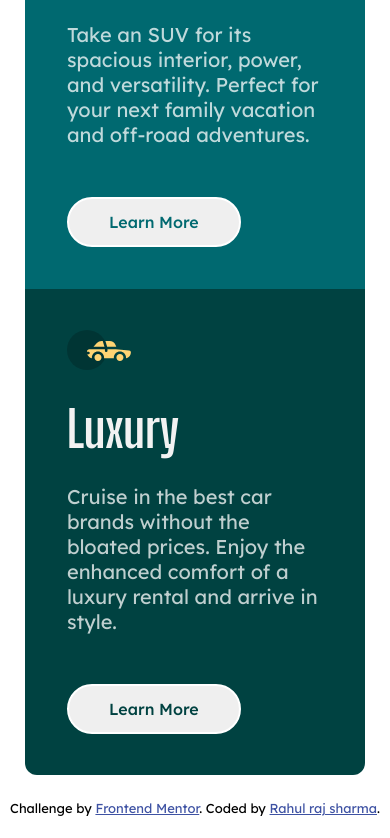
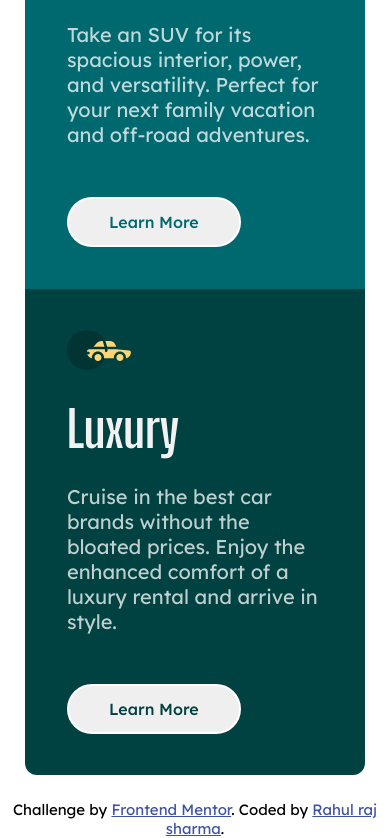
Before and after one commit to rahulrajsharma1351/3-column-preview-card, a plain HTML site: page index.html in a window 390 px wide. Shown: the part 660-1498 px from the top of the page. Before the commit the page ends 1476 px from the top, so only its background shows below. Drawn offline with Linux system fonts and the light colour scheme.

Commit message:
Update style.css

```diff
--- a/style.css
+++ b/style.css
@@ -117,8 +117,4 @@ body {
     .card p {
         font-size: 20px;
     }
-
-    .attribution {
-        font-size: 13px;
-    }
 }
```
